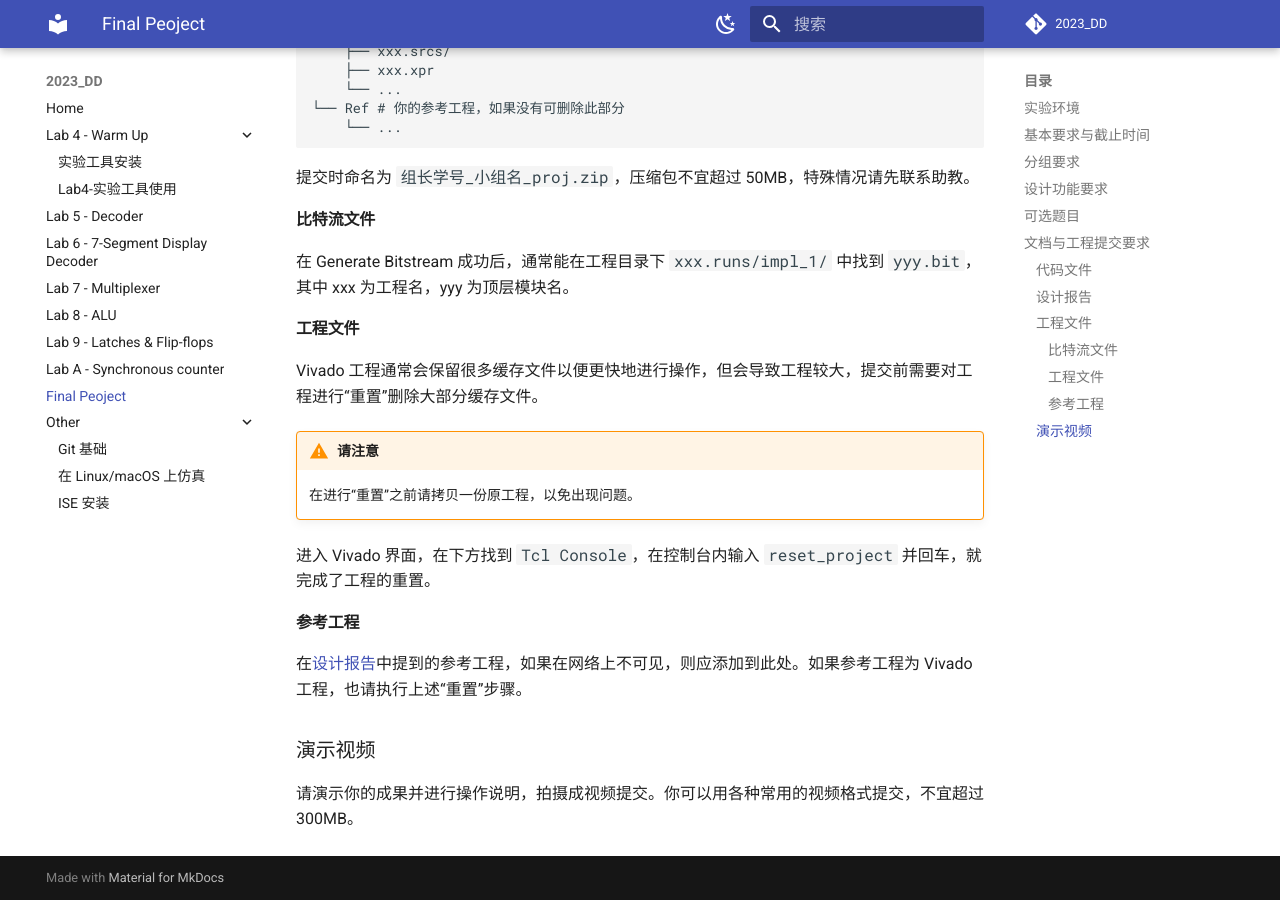
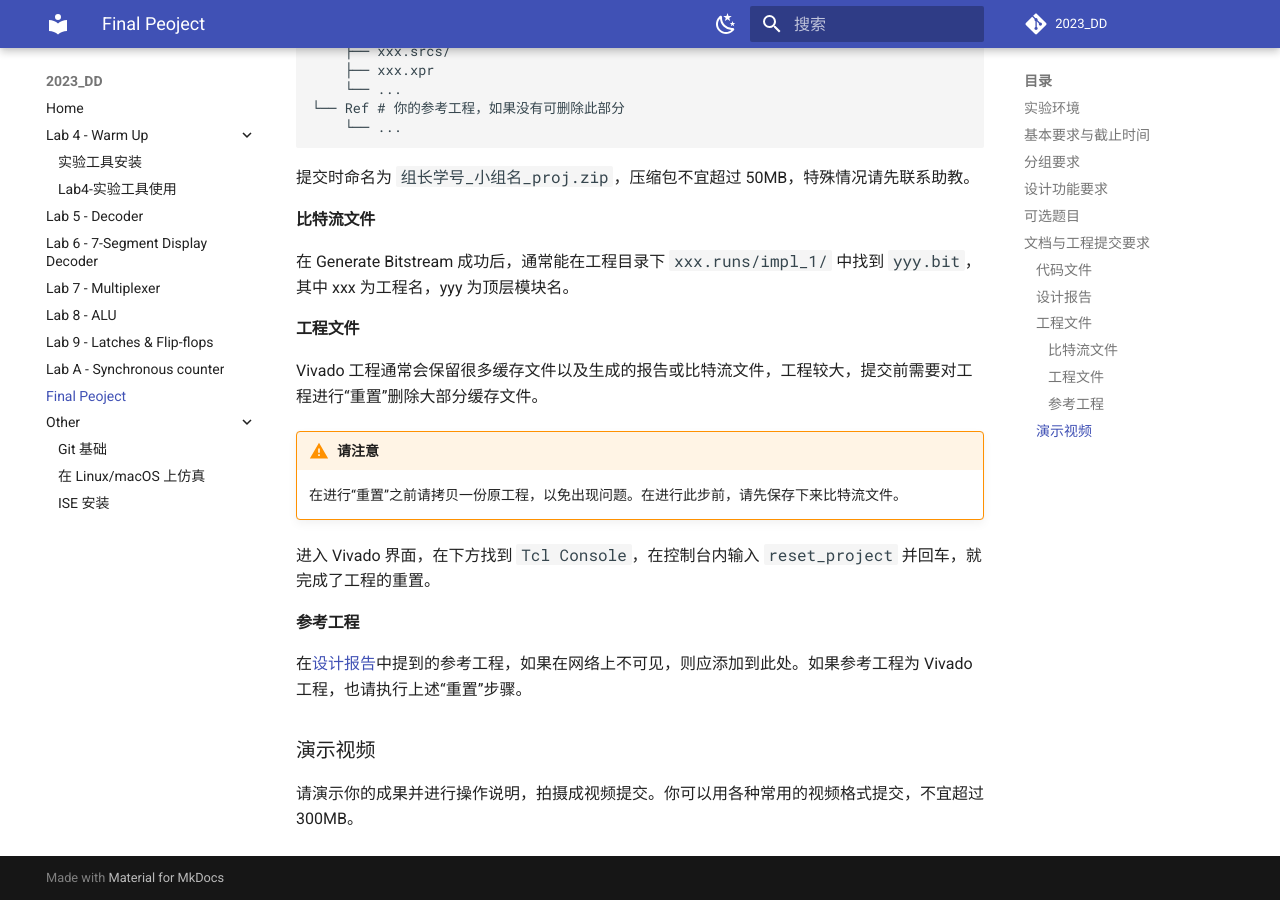
Before and after one commit to Guahao31/2023_DD, an MkDocs documentation site: the page built from docs/final_project/final_project.md, in a window 1280 px wide and 900 px high, scrolled down 2378 px. Built offline with MkDocs 1.6.1 and Material for MkDocs 9.7.7, drawn with Linux system fonts in a browser that asks for light colours; a script that is not in the unit is left out; comment, search, counter and statistics services are not loaded.

Commit message:
final_proj: tiny change

```diff
--- a/docs/final_project/final_project.md
+++ b/docs/final_project/final_project.md
@@ -90,10 +90,10 @@
 
 #### 工程文件
 
-Vivado 工程通常会保留很多缓存文件以便更快地进行操作，但会导致工程较大，提交前需要对工程进行“重置”删除大部分缓存文件。
+Vivado 工程通常会保留很多缓存文件以及生成的报告或比特流文件，工程较大，提交前需要对工程进行“重置”删除大部分缓存文件。
 
 !!! warning "请注意"
-    在进行“重置”之前请拷贝一份原工程，以免出现问题。
+    在进行“重置”之前请拷贝一份原工程，以免出现问题。在进行此步前，请先保存下来比特流文件。
 
 进入 Vivado 界面，在下方找到 `Tcl Console`，在控制台内输入 `reset_project` 并回车，就完成了工程的重置。
 
```
